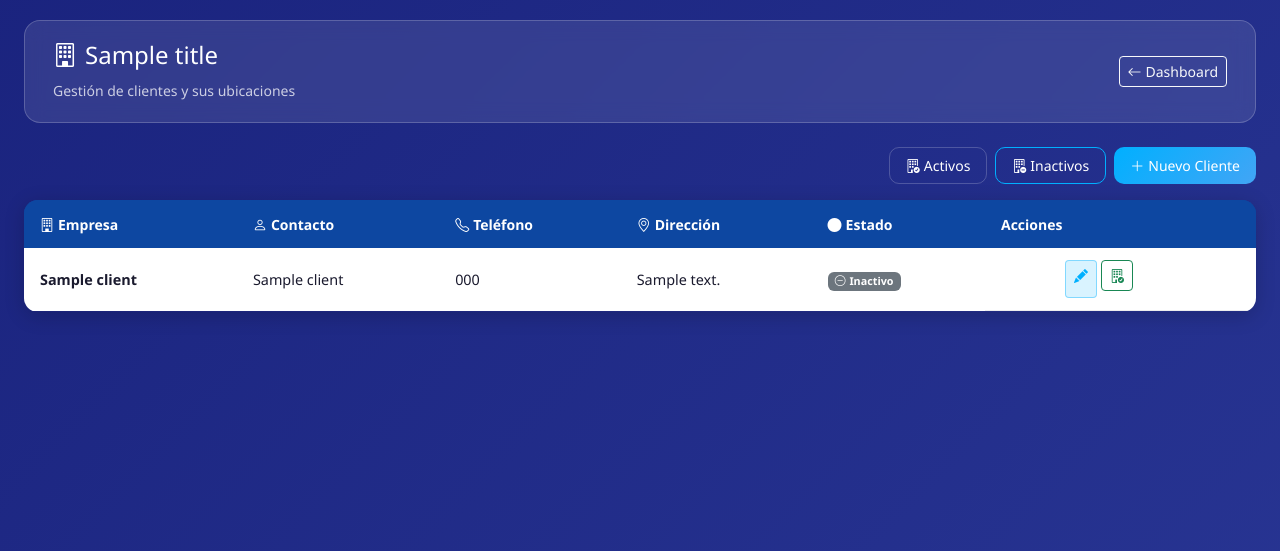
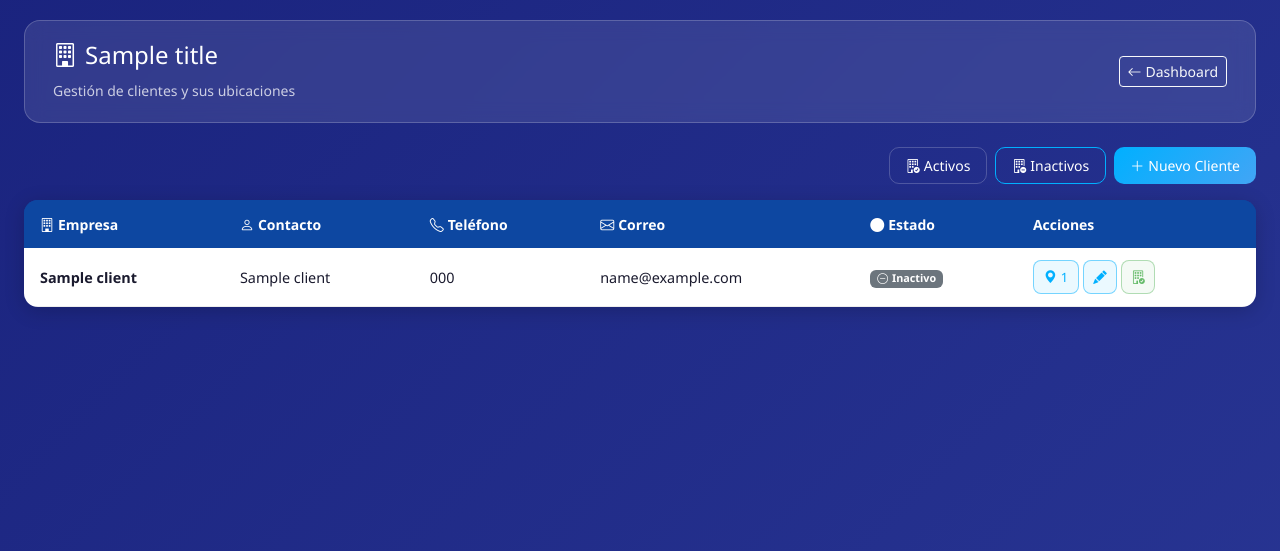
Before and after one commit to EstebanPastranaCarmona/SistemaLiempieza, a Django app: template Project/app/clients/templates/clients/client_list.html in a window 1280 px wide. Shown: the part 60-611 px from the top of the page. Run offline with Django 5.2, Linux system fonts and the light colour scheme; the template is opened without the code that fills it: most values are stand-ins (such as "Sample title", 1, 10 or a date in 2020); some libraries are stand-ins or nearby versions.

Commit message:
fix(clients): quitar direccion principal, botones uniformes y siempre visibles

```diff
--- a/Project/app/clients/templates/clients/client_list.html
+++ b/Project/app/clients/templates/clients/client_list.html
@@ -1,5 +1,68 @@
 {% extends "base.html" %}
 {% block title %}Clientes{% endblock %}
+
+{% block custom_styles %}
+<style>
+/* Botones de accion uniformes en la tabla */
+.action-btn {
+    display: inline-flex;
+    align-items: center;
+    justify-content: center;
+    width: 34px;
+    height: 34px;
+    border-radius: 8px;
+    border: 1px solid;
+    font-size: 0.85rem;
+    text-decoration: none;
+    transition: all 0.2s;
+    cursor: pointer;
+    padding: 0;
+    background: transparent;
+}
+.action-btn-locations {
+    border-color: rgba(0,176,255,0.5);
+    color: var(--lc-accent) !important;
+    background: rgba(0,176,255,0.08);
+    gap: 4px;
+    width: auto;
+    padding: 0 10px;
+    font-size: 0.8rem;
+    font-weight: 500;
+}
+.action-btn-locations:hover {
+    background: rgba(0,176,255,0.2);
+    border-color: var(--lc-accent);
+    color: var(--lc-accent) !important;
+}
+.action-btn-edit {
+    border-color: rgba(0,176,255,0.5);
+    color: var(--lc-accent) !important;
+    background: rgba(0,176,255,0.08);
+}
+.action-btn-edit:hover {
+    background: rgba(0,176,255,0.25);
+    border-color: var(--lc-accent);
+}
+.action-btn-deactivate {
+    border-color: rgba(244,67,54,0.4);
+    color: #ef5350 !important;
+    background: rgba(244,67,54,0.06);
+}
+.action-btn-deactivate:hover {
+    background: rgba(244,67,54,0.18);
+    border-color: #ef5350;
+}
+.action-btn-activate {
+    border-color: rgba(76,175,80,0.4);
+    color: #66bb6a !important;
+    background: rgba(76,175,80,0.06);
+}
+.action-btn-activate:hover {
+    background: rgba(76,175,80,0.18);
+    border-color: #66bb6a;
+}
+</style>
+{% endblock %}
 
 {% block body %}
 <div class="page-header d-flex justify-content-between align-items-center">
@@ -35,7 +98,7 @@
                 <th><i class="bi bi-building me-1"></i>Empresa</th>
                 <th><i class="bi bi-person me-1"></i>Contacto</th>
                 <th><i class="bi bi-telephone me-1"></i>Teléfono</th>
-                <th><i class="bi bi-geo-alt me-1"></i>Dirección</th>
+                <th><i class="bi bi-envelope me-1"></i>Correo</th>
                 <th><i class="bi bi-circle-fill me-1"></i>Estado</th>
                 <th>Acciones</th>
             </tr>
@@ -46,7 +109,7 @@
                 <td class="fw-semibold">{{ c.name }}</td>
                 <td>{{ c.contact_name|default:"—" }}</td>
                 <td>{{ c.phone|default:"—" }}</td>
-                <td>{{ c.address }}</td>
+                <td>{{ c.email|default:"—" }}</td>
                 <td>
                     {% if c.is_active %}
                         <span class="badge bg-success"><i class="bi bi-check-circle me-1"></i>Activo</span>
@@ -54,23 +117,32 @@
                         <span class="badge bg-secondary"><i class="bi bi-dash-circle me-1"></i>Inactivo</span>
                     {% endif %}
                 </td>
-                <td class="d-flex gap-1 flex-wrap">
-                    <a href="{% url 'clients:location_list' c.pk %}" class="btn btn-sm btn-lc-outline"
+                <td>
+                    <div class="d-flex gap-1 align-items-center">
+                        {# Botón ubicaciones: siempre visible con contador #}
+                        <a href="{% url 'clients:location_list' c.pk %}"
+                           class="action-btn action-btn-locations"
                            title="Ver ubicaciones">
-                        <i class="bi bi-geo-alt-fill me-1"></i>{{ c.locations.count }}
+                            <i class="bi bi-geo-alt-fill"></i>
+                            <span>{{ c.locations.count }}</span>
                         </a>
-                    <a href="{% url 'clients:client_edit' c.pk %}" class="btn btn-sm btn-lc-primary"
+                        {# Botón editar #}
+                        <a href="{% url 'clients:client_edit' c.pk %}"
+                           class="action-btn action-btn-edit"
                            title="Editar cliente">
                             <i class="bi bi-pencil-fill"></i>
                         </a>
+                        {# Botón activar / desactivar #}
                         <form method="POST" action="{% url 'clients:client_toggle' c.pk %}" style="display:inline;">
                             {% csrf_token %}
                             <button type="submit"
-                                class="btn btn-sm {% if c.is_active %}btn-outline-danger{% else %}btn-outline-success{% endif %}"
-                                onclick="return confirm('{% if c.is_active %}¿Desactivar al cliente &quot;{{ c.name }}&quot;?{% else %}¿Activar al cliente &quot;{{ c.name }}&quot;?{% endif %}')">
+                                    class="action-btn {% if c.is_active %}action-btn-deactivate{% else %}action-btn-activate{% endif %}"
+                                    title="{% if c.is_active %}Desactivar{% else %}Activar{% endif %} cliente"
+                                    onclick="return confirm('{% if c.is_active %}¿Desactivar a {{ c.name }}?{% else %}¿Activar a {{ c.name }}?{% endif %}')">
                                 <i class="bi bi-{% if c.is_active %}building-dash{% else %}building-check{% endif %}"></i>
                             </button>
                         </form>
+                    </div>
                 </td>
             </tr>
             {% empty %}
```
Also changed, not shown: Project/app/clients/forms.py (+2 -11 lines), Project/app/clients/models.py (+3 -4 lines), Project/app/clients/templates/clients/client_form.html (+1 -7 lines). Lines whose indentation alone changed are shown as unchanged.
